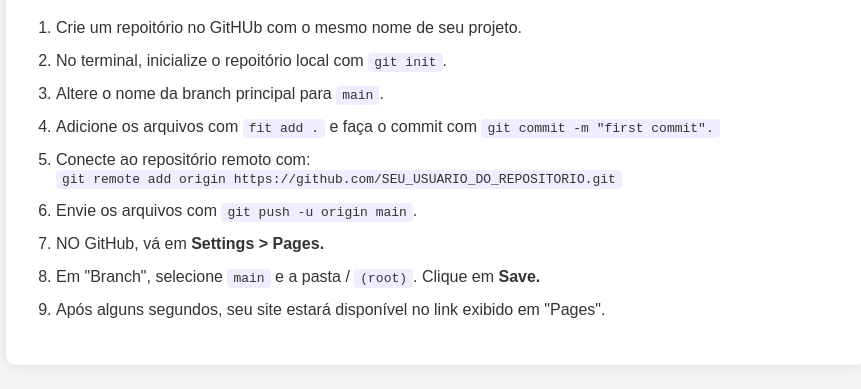
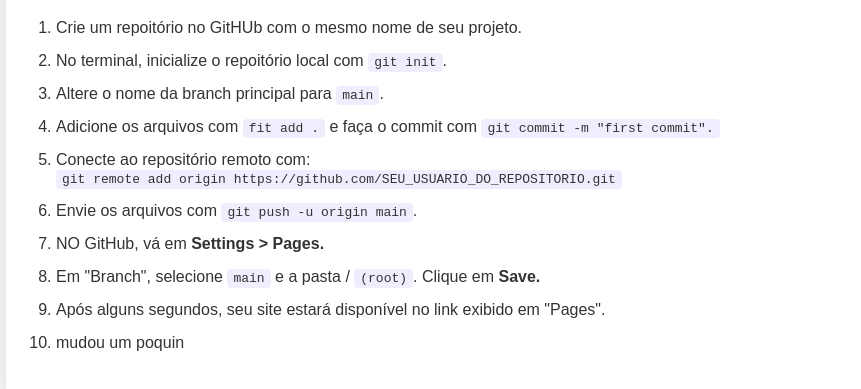
Before and after one commit to FelipeKogake/KogakeFlix, a plain HTML site: page index.html in a window 1280 px wide. Shown: the part 141-530 px from the top of the page, without its empty margins (204-1065 px from the left). Drawn offline with Linux system fonts and the light colour scheme.

Commit message:
mudei a cor de fundoe alterei os textos

```diff
--- a/index.html
+++ b/index.html
@@ -19,6 +19,7 @@
             <li> NO GitHub, vá em <strong>Settings > Pages.</strong></li>
             <li> Em "Branch", selecione <code>main</code> e a pasta / <code>(root)</code>. Clique em <strong>Save.</strong></li>
             <li> Após alguns segundos, seu site estará disponível no link exibido em "Pages".</li>
+            <li>mudou um poquin</li>
         </ol>
     </main>
 </body>
--- a/style.css
+++ b/style.css
@@ -1,4 +1,5 @@
 body {
+    background-color: bisque;
     font-family: Arial, sans-serif;
     background-color: #f5f5f5;
     color: #333;
```
